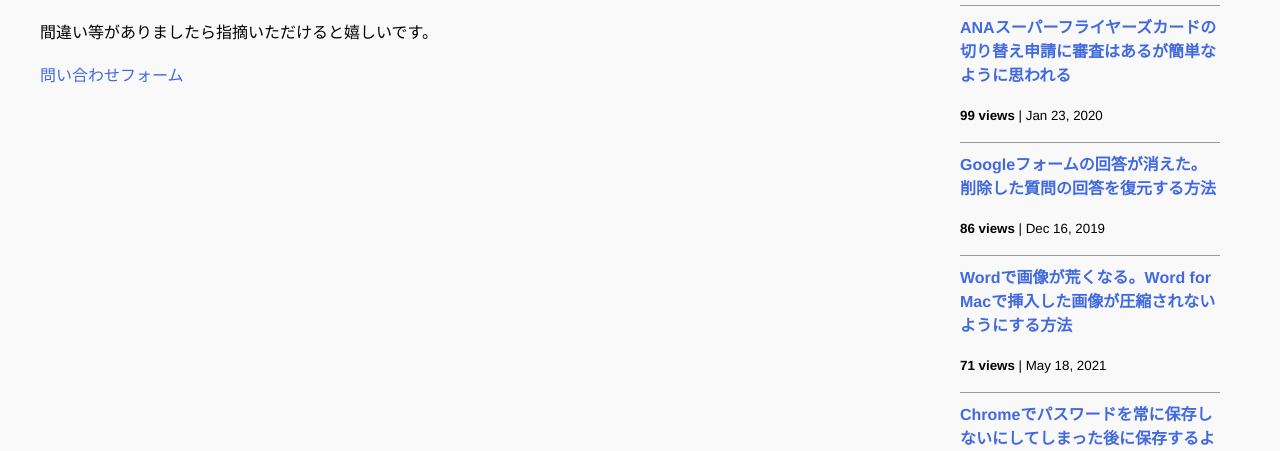
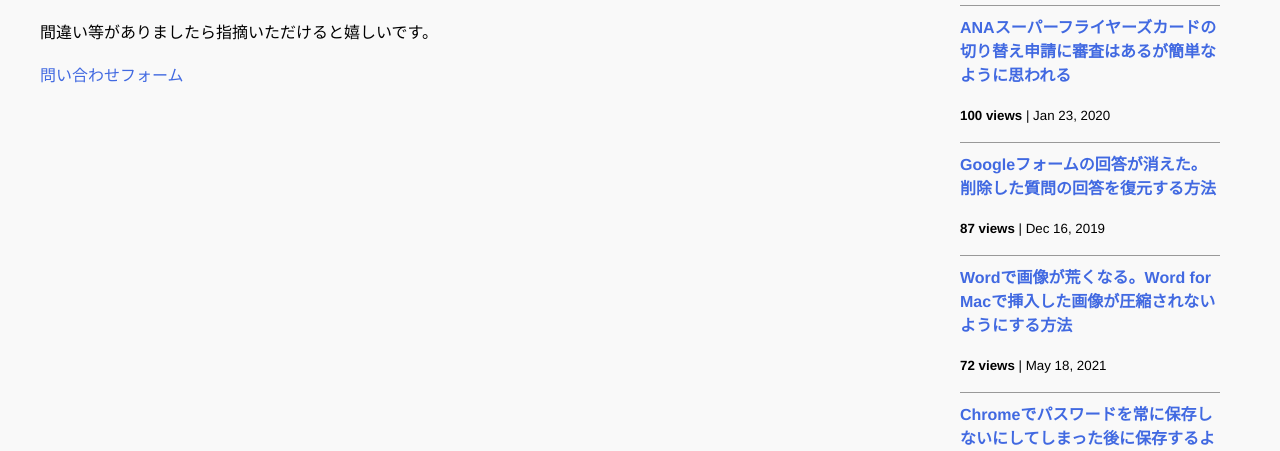
Before and after one commit to iwanaminami/shoyaiwaname, a Jekyll site: the page built from about.markdown, in a window 1280 px wide and 900 px high, scrolled down 830 px. Shown: the part 152-603 px from the top of the window. Built offline with Jekyll 4.4.1, drawn with Linux system fonts in a browser that asks for light colours; nearby versions of some CDN libraries; comment, search, counter and statistics services are not loaded.

Commit message:
chore(ga): update _data/popularposts.yml 20251129-2252

```diff
--- a/_data/popularposts.yml
+++ b/_data/popularposts.yml
@@ -1,11 +1,11 @@
 side:
   - view: 143
     url: "/2020/01/27/ex-rideontheway.html"
-  - view: 99
+  - view: 100
     url: "/2020/01/23/sfc-judge.html"
-  - view: 86
+  - view: 87
     url: "/2019/12/16/restore-googleform.html"
-  - view: 71
+  - view: 72
     url: "/2021/05/18/image-compression-word.html"
   - view: 65
     url: "/2020/10/01/googlepassword.html"
```
